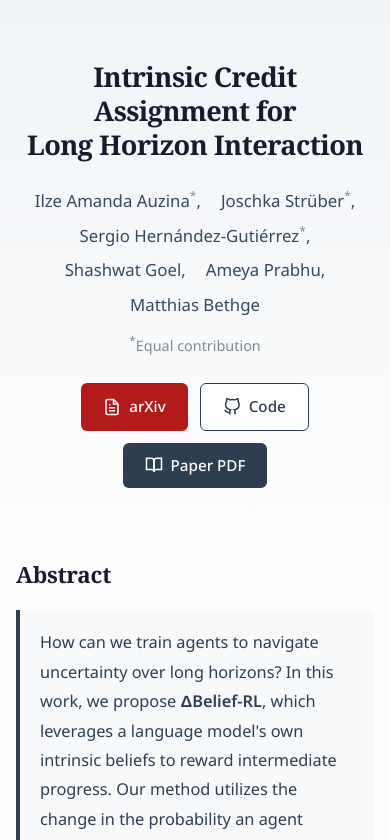
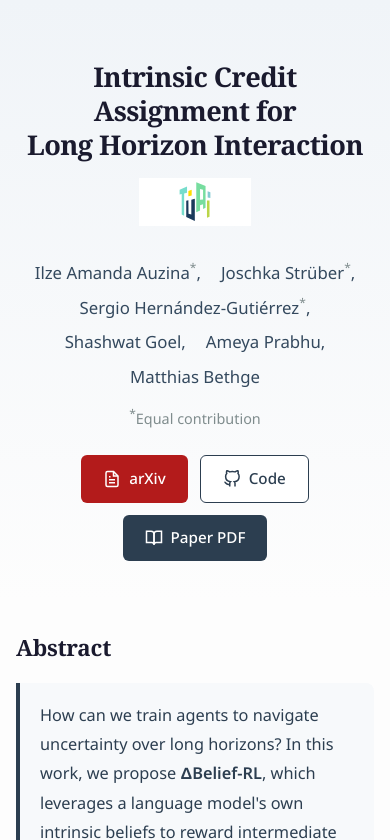
Before and after one commit to IntrinsicCreditAssignment/intrinsiccreditassignment.github.io, a plain HTML site: page index.html in a window 390 px wide. Shown: the top 840 px of the page. Drawn offline with nearby package versions, Linux system fonts and the light colour scheme.

Commit message:
[Add] private websites, TueAI logo

```diff
--- a/index.html
+++ b/index.html
@@ -22,16 +22,20 @@
   <!-- ==================== Hero ==================== -->
   <header class="hero">
     <div class="container">
-      <h1>Intrinsic Credit Assignment for<br>Long Horizon Interaction</h1>
+      <div class="hero-title">
+        <h1>Intrinsic Credit Assignment for<br>Long Horizon Interaction</h1>
+        <a href="https://tuebingen.ai/" target="_blank" rel="noopener" class="hero-logo">
+          <img src="static/images/tuebingen-ai-logo-shuffle.svg" alt="Tübingen AI Center">
+        </a>
+      </div>
 
       <div class="authors">
-        <!-- TODO: Replace with actual author names and links -->
-        <span><a href="#">Ilze Amanda Auzina</a><sup class="equal-contrib">*</sup>,</span>
-        <span><a href="#">Joschka Strüber</a><sup class="equal-contrib">*</sup>,</span>
-        <span><a href="#">Sergio Hernández-Gutiérrez</a><sup class="equal-contrib">*</sup>,</span>
-        <span><a href="#">Shashwat Goel</a>,</span>
-        <span><a href="#">Ameya Prabhu</a>,</span>
-        <span><a href="#">Matthias Bethge</a></span>
+        <span><a href="https://ilzeamandaa.github.io/">Ilze Amanda Auzina</a><sup class="equal-contrib">*</sup>,</span>
+        <span><a href="https://joschkastrueber.github.io/">Joschka Strüber</a><sup class="equal-contrib">*</sup>,</span>
+        <span><a href="https://sergiohg.com/">Sergio Hernández-Gutiérrez</a><sup class="equal-contrib">*</sup>,</span>
+        <span><a href="https://shash42.github.io/">Shashwat Goel</a>,</span>
+        <span><a href="https://ameya.prabhu.be/">Ameya Prabhu</a>,</span>
+        <span><a href="https://bethgelab.org/">Matthias Bethge</a></span>
       </div>
       <p class="affiliations">
         <sup class="equal-contrib">*</sup>Equal contribution
--- a/static/css/style.css
+++ b/static/css/style.css
@@ -41,14 +41,31 @@ section + section {
   background: linear-gradient(180deg, #f0f4f8 0%, #fdfdfd 100%);
 }
 
+.hero-title {
+  display: flex;
+  justify-content: center;
+  align-items: center;
+  gap: 24px;
+  margin-bottom: 24px;
+}
+
 .hero h1 {
   font-family: 'Noto Serif', Georgia, serif;
   font-size: 2.4rem;
   font-weight: 700;
   line-height: 1.25;
   color: #1a1a2e;
-  margin-bottom: 24px;
+  margin-bottom: 0;
   letter-spacing: -0.02em;
+}
+
+.hero-logo {
+  flex-shrink: 0;
+}
+
+.hero-logo img {
+  height: 60px;
+  width: auto;
 }
 
 /* ===== Authors ===== */
@@ -406,6 +423,15 @@ footer a:hover {
 
 /* ===== Responsive ===== */
 @media (max-width: 768px) {
+  .hero-title {
+    flex-direction: column;
+    gap: 16px;
+  }
+
+  .hero-logo img {
+    height: 48px;
+  }
+
   .hero h1 {
     font-size: 1.7rem;
   }
```
Also changed, not shown: static/images/tuebingen-ai-logo-shuffle.svg (added).
